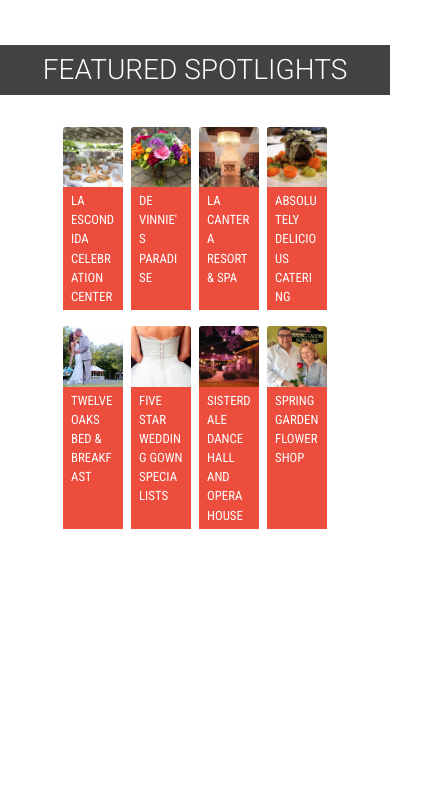
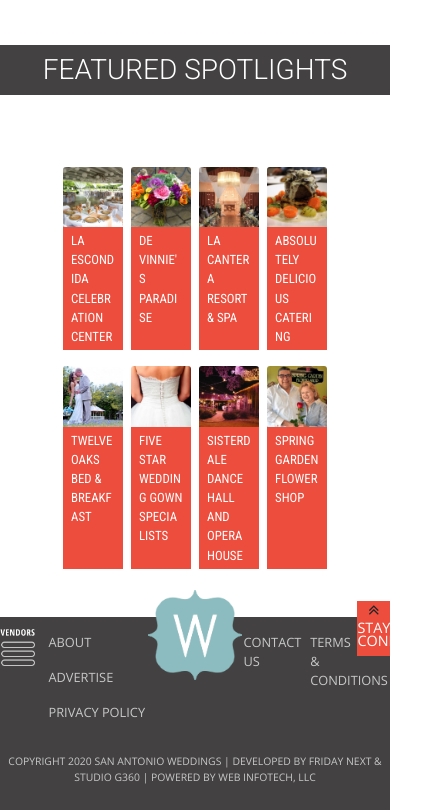
Before and after one commit to fridaynext/saweddings, a website: page index.html in a window 390 px wide. Shown: the part 1267-2077 px from the top of the page, 443 px wide, since content can reach past the window. Before the commit the page ends 1796 px from the top, so only its background shows below. Drawn offline with nearby package versions, Linux system fonts and the light colour scheme.

Commit message:
Added bottom menu and footer section. Still need to do pop-out hamburger menu for venders and "Stay Connected" section

```diff
--- a/index.html
+++ b/index.html
@@ -181,7 +181,7 @@
 
 
 <!------------------ Featured Spotlights ------------------>
-<div class="bg-charcoal-black mt-5">
+<div class="bg-charcoal-black my-5">
   <h3 class="featured-spotlights text-uppercase text-white text-center py-2">Featured Spotlights</h3>
 </div>
 <div id="featured-spotlights" class="container pt-4">
@@ -234,7 +234,7 @@
 
     <!------------------ NEW ROW ----------------------->
 
-    <div class="d-flex flex-row justify-content-center mt-3">
+    <div class="d-flex flex-row justify-content-center mt-3 mb-5">
         <a class="featured-spotlight" href="#">
             <div class="col-2 card px-0 mx-1">
                 <img src="build/img/Featured-Spotlights_Twelve-Oaks-Bed-Breakfast.jpg" class="w-100 card-img-top ">
@@ -283,8 +283,43 @@
 </div>
 <!---------------END: Featured Spotlights ------------------>
 
+<!-------------- Bottom Nav Bar ------------------>
+<div id="bottom-nav" class="bg-charcoal-black">
+    <div class="container d-flex flex-grow-2 flex-row nav py-2 px-0 no-gutters mx-auto">
+        <div class="col-1"> <!-- Vendors Popup Hamburger -->
+            <a href="#"><img src="build/img/vendors-menu.png" width="35" height="auto" class="pt-1" /></a>
+        </div>
+        <div class="col-4"> <!-- Left side of mid-nav -->
+            <ul class="nav d-flex justify-content-between">
+                <li class="nav-item"><a href="#" class="nav-link text-uppercase text-silver-gray">About</a></li>
+                <li class="nav-item"><a href="#" class="nav-link text-uppercase text-silver-gray">Advertise</a></li>
+                <li class="nav-item"><a href="#" class="nav-link text-uppercase text-silver-gray">Privacy Policy</a></li>
+            </ul>
+        </div>
+        <div class="col-2 d-flex position-relative justify-content-center"> <!-- Middle of mid-nav (Logo W) -->
+            <a href="#" class="navbar-brand nav-link px-0 mx-auto mt-n4 position-absolute"><img src="build/img/Teal-W-Icon-Logo.png" width="auto" height="90" class="mt-n3"/></a>
+        </div>
+        <div class="col-4"> <!-- Right side of mid-nav -->
+            <ul class="nav d-flex justify-content-between row">
+                <li class="nav-item col-5"><a href="#" class="nav-link text-uppercase text-silver-gray">Contact Us</a></li>
+                <li class="nav-item col-7"><a href="#" class="nav-link text-uppercase text-silver-gray">Terms & Conditions</a></li>
+            </ul>
+        </div>
+        <div id="stay-connected" class="col-1 mt-n4"> <!-- Stay Connected Red Box -->
+            <div class="bg-orange w-100">
+                <div class="text-center pb-1"><i class="fa fa-angle-double-up" aria-hidden="true"></i></div>
+                <div class="text-uppercase text-center text-white pb-2">Stay<br>Connected</div>
+            </div>
+        </div>
+    </div>
+</div>
+<!----------- END: Bottom Nav Bar ---------------->
 
-
+<!--------------------- FOOTER ---------------------->
+<footer class="bg-charcoal-black pt-3 pb-4">
+    <div class="text-uppercase text-silver-gray text-center">Copyright 2020 San Antonio Weddings | Developed by Friday Next & Studio G360 | Powered by Web Infotech, LLC</div>
+</footer>
+<!--------------------- END: FOOTER ---------------------->
 
 <!----------- Final Scripts / JS / Functions --------------->
 <!-- Optional JavaScript -->
--- /dev/null
+++ b/src/scss/blocks/_footer.scss
@@ -0,0 +1,19 @@
+#bottom-nav {
+  li {
+    a {
+      font-size: .8em;
+    }
+  }
+  #stay-connected {
+    font-size: .9em;
+    line-height: .9em;
+    i {
+      font-size: 1.2em;
+    }
+  }
+}
+footer {
+  div {
+    font-size: .65em;
+  }
+}
--- a/src/scss/main.scss
+++ b/src/scss/main.scss
@@ -57,3 +57,4 @@
 @import "blocks/navbar";
 @import "blocks/hero-slider";
 @import "blocks/mid-section";
+@import "blocks/footer";
```
Also changed, not shown: build/css/main.css, build/img/vendors-menu.png (added), build/index.html, src/img/vendors-menu.png (added), 1 other file.
